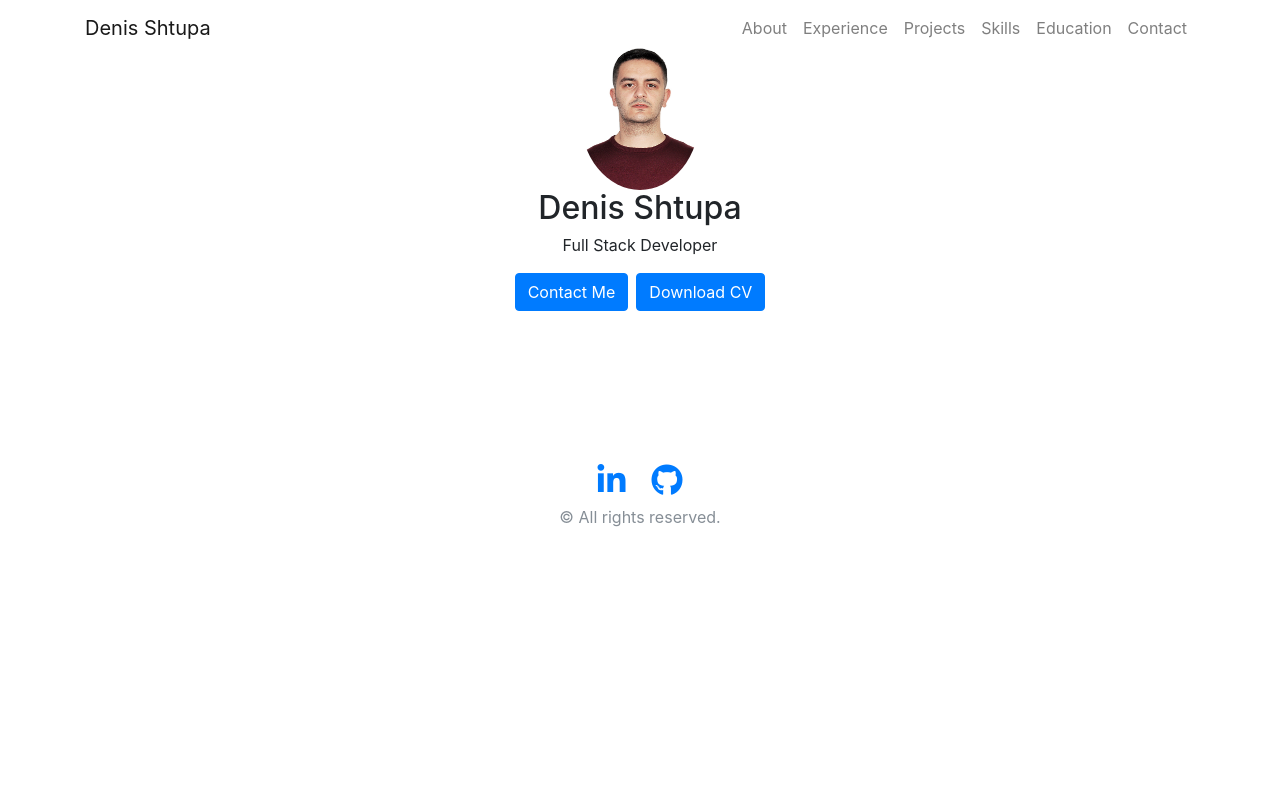
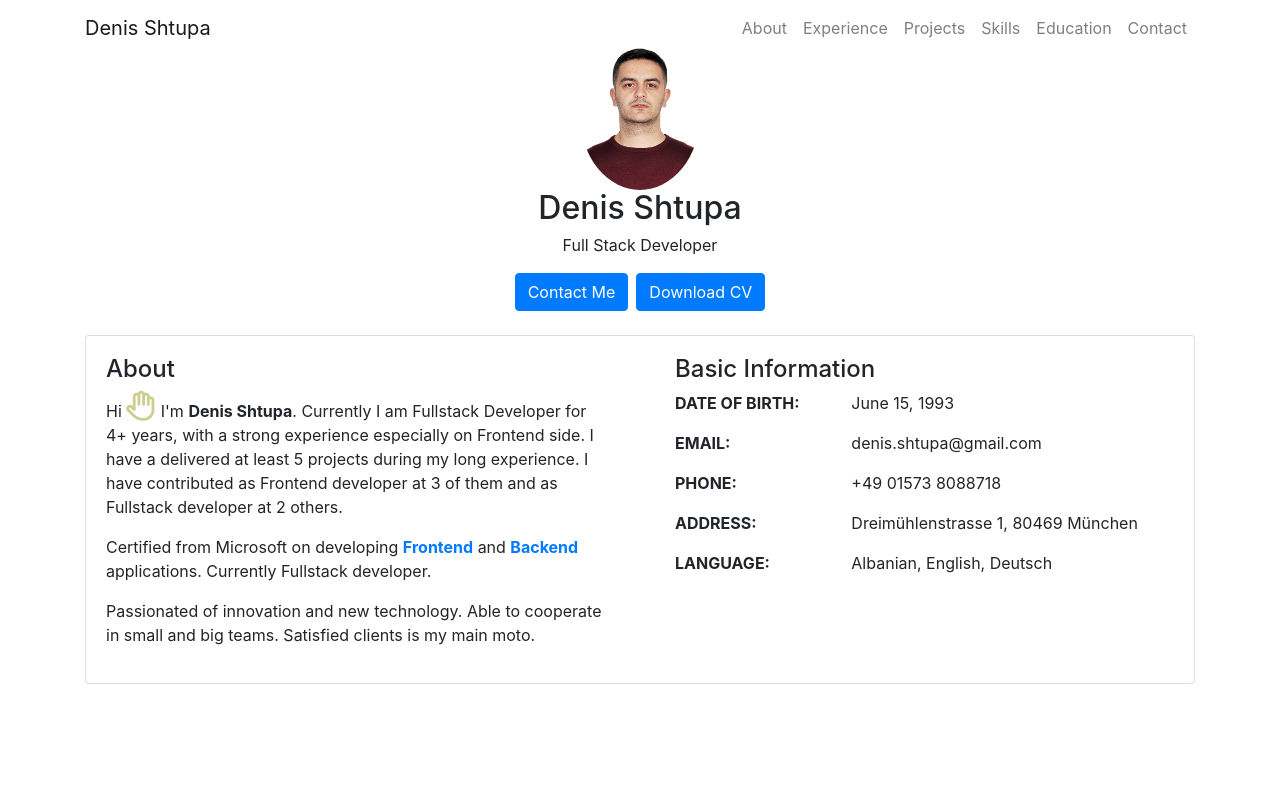
Before and after one commit to denisshtupa/Denis.Shtupa-Portofolio-Angular, an Angular app: page /#/ in a window 1280 px wide. Shown: the top 800 px of the page. Built offline with nearby package versions, Linux system fonts and the light colour scheme.

Commit message:
about component added

```diff
--- /dev/null
+++ b/src/app/my-profile/about/profile-about.component.html
@@ -0,0 +1,61 @@
+<div class="section" id="about">
+  <div class="container">
+    <div class="card" data-aos="fade-up" data-aos-offset="10">
+      <div class="row">
+        <div class="col-lg-6 col-md-12">
+          <div class="card-body">
+            <div class="h4 mt-0 title">About</div>
+            <p>Hi <i class="fa fa-hand-paper-o" style="font-size:30px;color:rgba(150, 150, 20, 0.479)"></i> I'm
+              <strong>Denis Shtupa</strong>. Currently I am Fullstack Developer for 4+ years, with a strong experience
+              especially on Frontend side. I have a delivered at least 5 projects during my long experience. I have contributed as Frontend developer at 3 of them and as Fullstack developer at 2
+              others.</p>
+            <p>Certified from Microsoft on developing <a target="_blank"
+                href="https://www.youracclaim.com/badges/75a38e7e-7d63-4c02-bc73-45a502b778f5/public_url"><strong>Frontend</strong></a>
+              and <a target="_blank"
+                href="https://www.youracclaim.com/badges/f9110669-f031-4216-8897-2a89625f7274/public_url"><strong>Backend</strong></a>
+              applications. Currently Fullstack developer.</p>
+            <p>
+              Passionated of innovation and new technology. Able to cooperate in small and big teams. Satisfied clients is my main moto.
+            </p>
+          </div>
+        </div>
+        <div class="col-lg-6 col-md-12">
+          <div class="card-body">
+            <div class="h4 mt-0 title">Basic Information</div>
+            <div class="row">
+              <div class="col-sm-4">
+                <strong class="text-uppercase">Date of Birth:</strong>
+              </div>
+              <div class="col-sm-8">June 15, 1993</div>
+            </div>
+            <div class="row mt-3">
+              <div class="col-sm-4">
+                <strong class="text-uppercase">Email:</strong>
+              </div>
+              <div class="col-sm-8">denis.shtupa@gmail.com</div>
+            </div>
+            <div class="row mt-3">
+              <div class="col-sm-4">
+                <strong class="text-uppercase">Phone:</strong>
+              </div>
+              <div class="col-sm-8">+49 01573 8088718</div>
+            </div>
+            <div class="row mt-3">
+              <div class="col-sm-4">
+                <strong class="text-uppercase">Address:</strong>
+              </div>
+              <div class="col-sm-8">Dreimühlenstrasse 1, 80469 München
+              </div>
+            </div>
+            <div class="row mt-3">
+              <div class="col-sm-4">
+                <strong class="text-uppercase">Language:</strong>
+              </div>
+              <div class="col-sm-8">Albanian, English, Deutsch</div>
+            </div>
+          </div>
+        </div>
+      </div>
+    </div>
+  </div>
+</div>
--- /dev/null
+++ b/src/app/my-profile/about/profile-about.component.ts
@@ -0,0 +1,12 @@
+import { Component, OnInit } from '@angular/core';
+
+@Component({
+  selector: 'profile-about',
+  templateUrl: './profile-about.component.html'
+})
+export class ProfileAboutComponent implements OnInit {
+
+  ngOnInit() {
+  }
+
+}
--- a/src/app/my-profile/footer/profile-footer.component.html
+++ b/src/app/my-profile/footer/profile-footer.component.html
@@ -8,7 +8,8 @@
     </a>
   </div>
   <div class="text-center text-muted">
-    <p>&copy; All rights reserved.
+    <p>&copy; All rights reserved
+    </p>  <p>&copy; Angular 11 application
     </p>
   </div>
 </footer>
--- a/src/app/my-profile/index.ts
+++ b/src/app/my-profile/index.ts
@@ -2,3 +2,4 @@ export * from "./header/profile-header.component";
 export * from "../my-profile/my-profile-main.component";
 export * from "./footer/profile-footer.component";
 export * from "./introduction/profile-intro.component";
+export * from "./about/profile-about.component";
--- a/src/app/my-profile/my-profile-main.component.html
+++ b/src/app/my-profile/my-profile-main.component.html
@@ -2,7 +2,8 @@
 
 
 <div class="page-content">
-  <profile-intro></profile-intro>
+  <profile-intro></profile-intro><br>
+  <profile-about></profile-about>
 </div>
 
 
--- a/src/app/my-profile/my-profile.module.ts
+++ b/src/app/my-profile/my-profile.module.ts
@@ -1,3 +1,4 @@
+import { ProfileAboutComponent } from './about/profile-about.component';
 import { ProfileIntroComponent } from './introduction/profile-intro.component';
 import { MyProfileService } from './my-profile.service';
 import { NgModule } from '@angular/core';
@@ -15,7 +16,8 @@ import { ProfileFooterComponent } from './footer/profile-footer.component';
     MyProfileMainComponent,
     ProfileHeaderComponent,
     ProfileFooterComponent,
-    ProfileIntroComponent
+    ProfileIntroComponent,
+    ProfileAboutComponent
   ],
   providers: [
     MyProfileService
--- a/src/assets/scss/_my-profile.scss
+++ b/src/assets/scss/_my-profile.scss
@@ -9,3 +9,7 @@ header {
 .hidden-spacer {
   height: 56px
 }
+
+a  {
+    text-decoration: none !important;
+}
--- a/src/styles.scss
+++ b/src/styles.scss
@@ -1,4 +1,4 @@
 /* You can add global styles to this file, and also import other style files */
 
 
-@import 'assets/scss/my-profile';
+@import 'assets/scss/_my-profile.scss';
```
